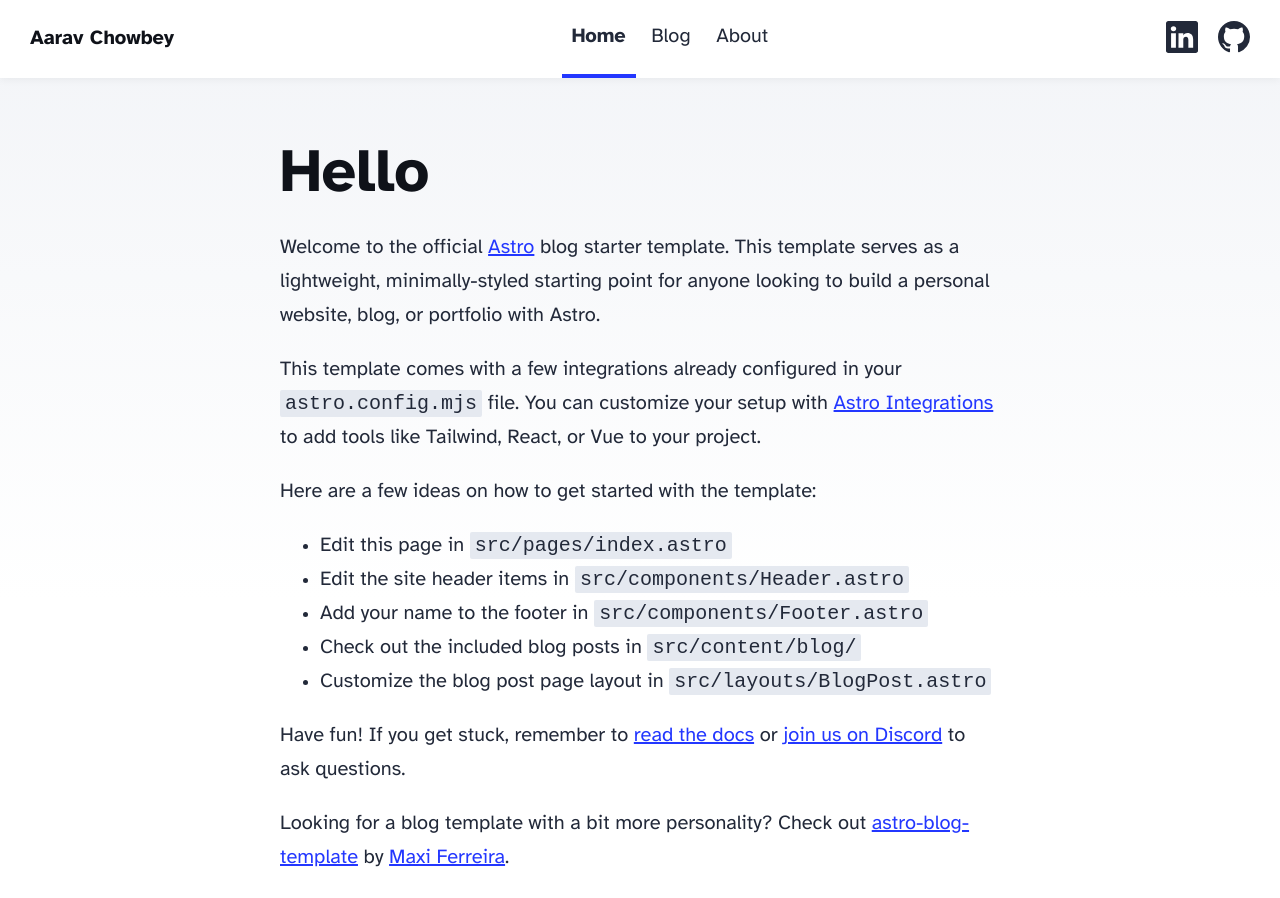
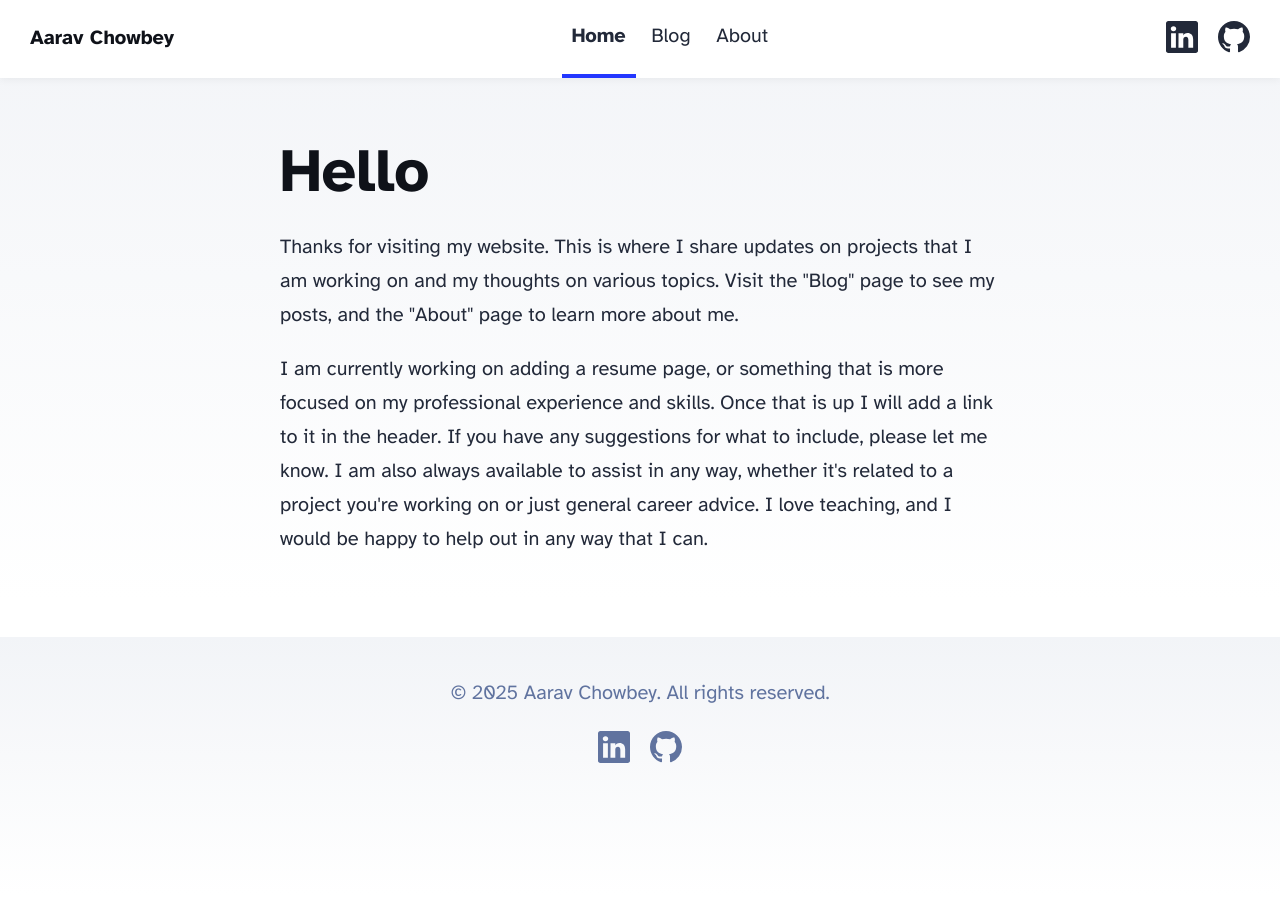
Before and after one commit to aaravchowbey/aaravWebsite, an Astro site in the folder visible-venus/: page / in a window 1280 px wide. Shown: the top 898 px of the page. Built offline with nearby package versions, Linux system fonts and the light colour scheme; Astro itself is replaced by a stand-in of ours.

Commit message:
Updated Home and About pages

```diff
--- a/visible-venus/src/pages/index.astro
+++ b/visible-venus/src/pages/index.astro
@@ -15,33 +15,17 @@
 		<main>
 			<h1>Hello</h1>
 			<p>
-				Welcome to the official <a href="https://astro.build/">Astro</a> blog starter template. This
-				template serves as a lightweight, minimally-styled starting point for anyone looking to build
-				a personal website, blog, or portfolio with Astro.
+				Thanks for visiting my website. This is where I share updates on projects that I am working on
+				and my thoughts on various topics. Visit the "Blog" page to see my posts, and the "About" page
+				to learn more about me.
 			</p>
+
 			<p>
-				This template comes with a few integrations already configured in your
-				<code>astro.config.mjs</code> file. You can customize your setup with
-				<a href="https://astro.build/integrations">Astro Integrations</a> to add tools like Tailwind,
-				React, or Vue to your project.
-			</p>
-			<p>Here are a few ideas on how to get started with the template:</p>
-			<ul>
-				<li>Edit this page in <code>src/pages/index.astro</code></li>
-				<li>Edit the site header items in <code>src/components/Header.astro</code></li>
-				<li>Add your name to the footer in <code>src/components/Footer.astro</code></li>
-				<li>Check out the included blog posts in <code>src/content/blog/</code></li>
-				<li>Customize the blog post page layout in <code>src/layouts/BlogPost.astro</code></li>
-			</ul>
-			<p>
-				Have fun! If you get stuck, remember to
-				<a href="https://docs.astro.build/">read the docs</a>
-				or <a href="https://astro.build/chat">join us on Discord</a> to ask questions.
-			</p>
-			<p>
-				Looking for a blog template with a bit more personality? Check out
-				<a href="https://github.com/Charca/astro-blog-template">astro-blog-template</a>
-				by <a href="https://twitter.com/Charca">Maxi Ferreira</a>.
+				I am currently working on adding a resume page, or something that is more focused on my
+				professional experience and skills. Once that is up I will add a link to it in the header.
+				If you have any suggestions for what to include, please let me know. I am also always available
+				to assist in any way, whether it's related to a project you're working on or just general career
+				advice. I love teaching, and I would be happy to help out in any way that I can.
 			</p>
 		</main>
 		<Footer />
```
Also changed, not shown: visible-venus/src/pages/about.astro (+13 -7 lines), visible-venus/src/assets/aarav-manasi-bmw-carowinds-pic.jpg (added), visible-venus/src/assets/aarav-thumbs-up.jpg (added).
